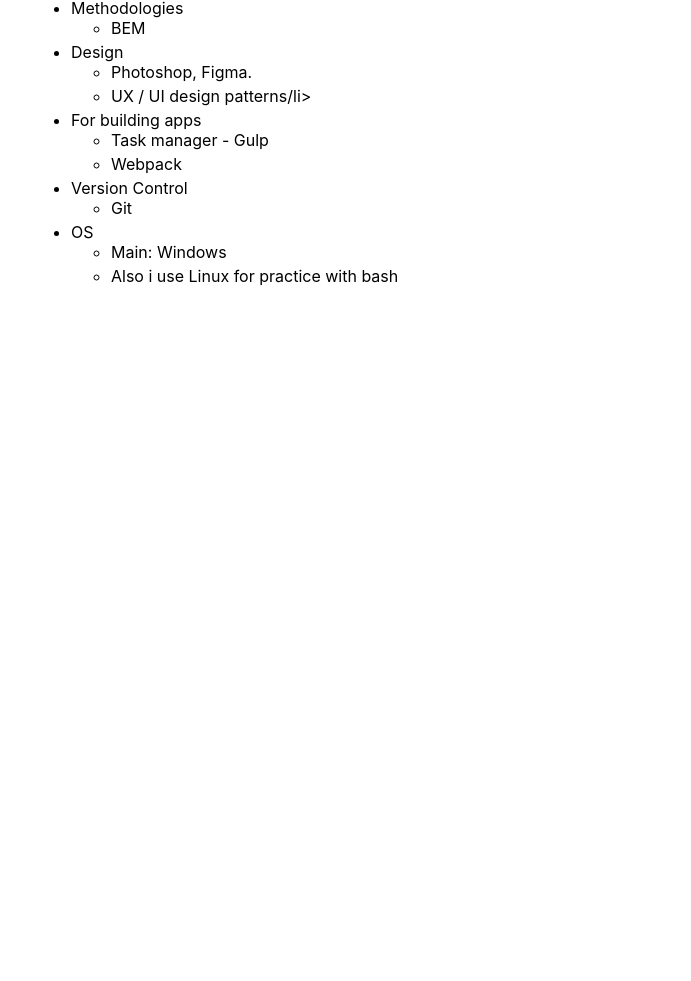
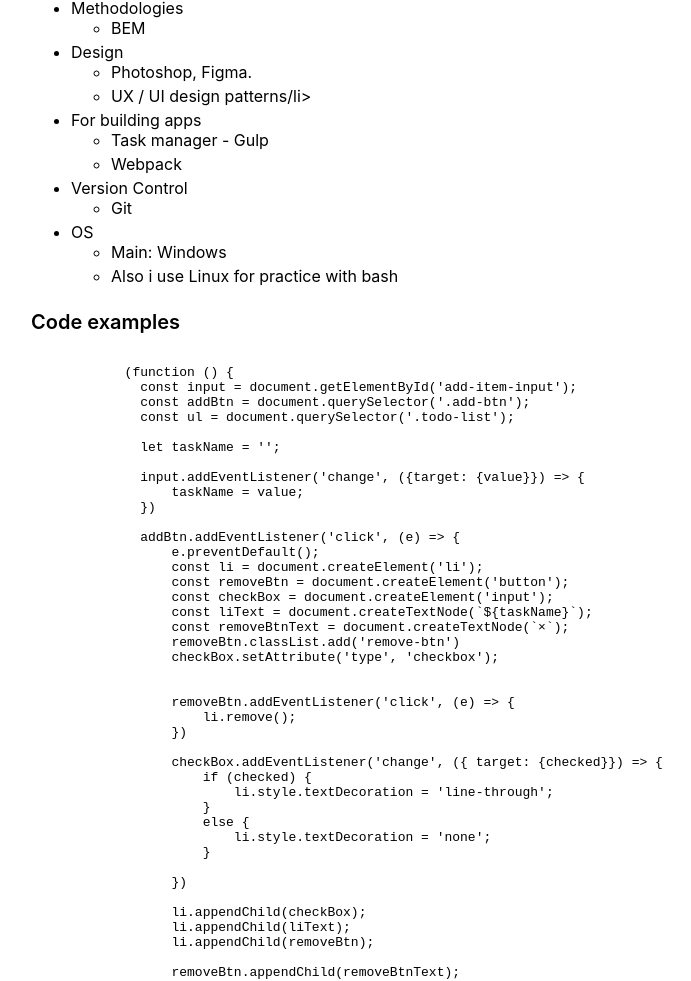
Before and after one commit to oddzye/rsschool-cv, a plain HTML site: page index.html in a window 1280 px wide. Shown: the part 882-1863 px from the top of the page, without its empty margins (113-804 px from the left). Before the commit the page ends 1200 px from the top, so only its background shows below. Drawn offline with Linux system fonts and the light colour scheme.

Commit message:
feat: add code examples section

```diff
--- a/index.html
+++ b/index.html
@@ -73,6 +73,63 @@
         </li>
       </ul>
     </section>
+    <section id="code-examples">
+      <h3>Code examples</h3>
+      <pre>
+        <code>
+            (function () {
+              const input = document.getElementById('add-item-input');
+              const addBtn = document.querySelector('.add-btn');
+              const ul = document.querySelector('.todo-list');
+
+              let taskName = '';
+
+              input.addEventListener('change', ({target: {value}}) => {
+                  taskName = value;
+              })
+
+              addBtn.addEventListener('click', (e) => {
+                  e.preventDefault();
+                  const li = document.createElement('li');
+                  const removeBtn = document.createElement('button');
+                  const checkBox = document.createElement('input');
+                  const liText = document.createTextNode(`${taskName}`);
+                  const removeBtnText = document.createTextNode(`×`);
+                  removeBtn.classList.add('remove-btn')
+                  checkBox.setAttribute('type', 'checkbox');
+
+
+                  removeBtn.addEventListener('click', (e) => {
+                      li.remove();
+                  })
+
+                  checkBox.addEventListener('change', ({ target: {checked}}) => {
+                      if (checked) {
+                          li.style.textDecoration = 'line-through';
+                      }
+                      else {
+                          li.style.textDecoration = 'none';
+                      }
+
+                  })
+
+                  li.appendChild(checkBox);
+                  li.appendChild(liText);
+                  li.appendChild(removeBtn);
+
+                  removeBtn.appendChild(removeBtnText);
+
+                  if (taskName.length >= 3) {
+                      ul.appendChild(li);
+                  }
+
+                  taskName = '';
+                  input.value = '';
+              })
+          }());
+        </code>
+      </pre>
+    </section>
   </div>
 </body>
 </html>
```
